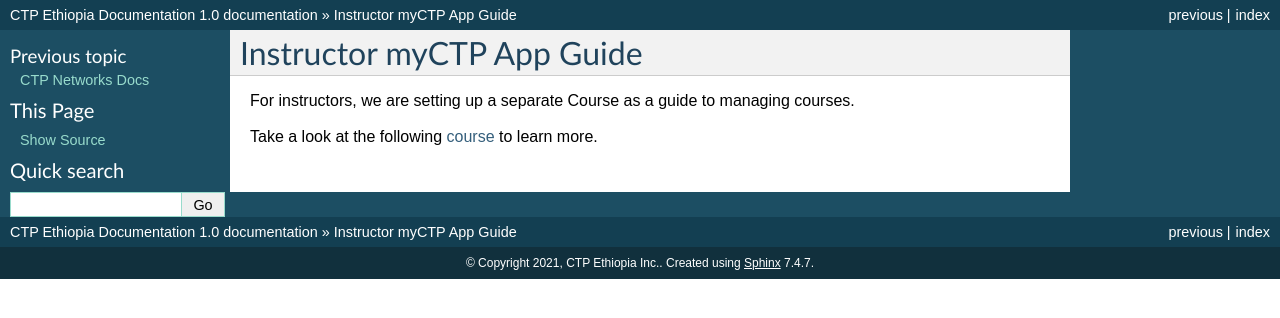
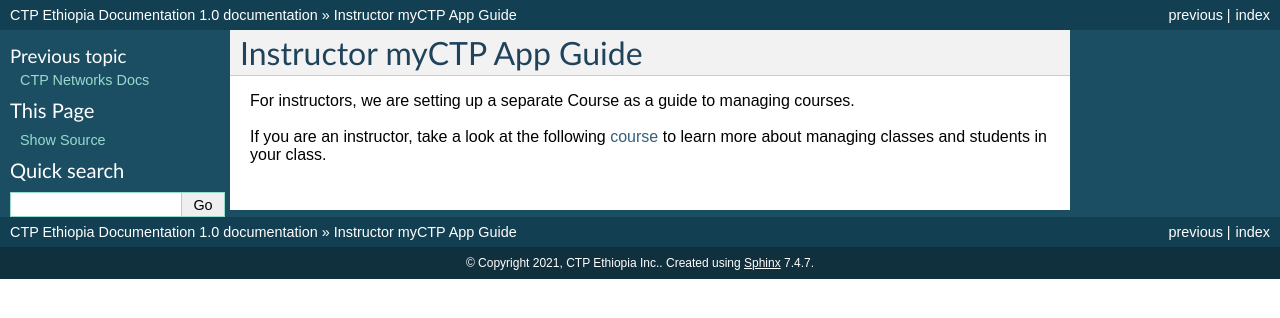
Before and after one commit to CTP-Ethiopia/ctpdocs, a Sphinx documentation site: the page built from docs/instructors.rst, in a window 1280 px wide. Shown: the top 318 px of the page. Built offline with Sphinx 7.4.7, drawn with Linux system fonts in a browser that asks for light colours.

Commit message:
Update instructors.rst

```diff
--- a/docs/instructors.rst
+++ b/docs/instructors.rst
@@ -4,4 +4,4 @@ Instructor myCTP App Guide
 
 | For instructors, we are setting up a separate Course as a guide to managing courses.
 |
-| Take a look at the following `course <https://my.ctpethiopia.org/app/v1/course/view.php?id=5>`_ to learn more.
+| If you are an instructor, take a look at the following `course <https://my.ctpethiopia.org/app/v1/course/view.php?id=5>`_ to learn more about managing classes and students in your class.
```
